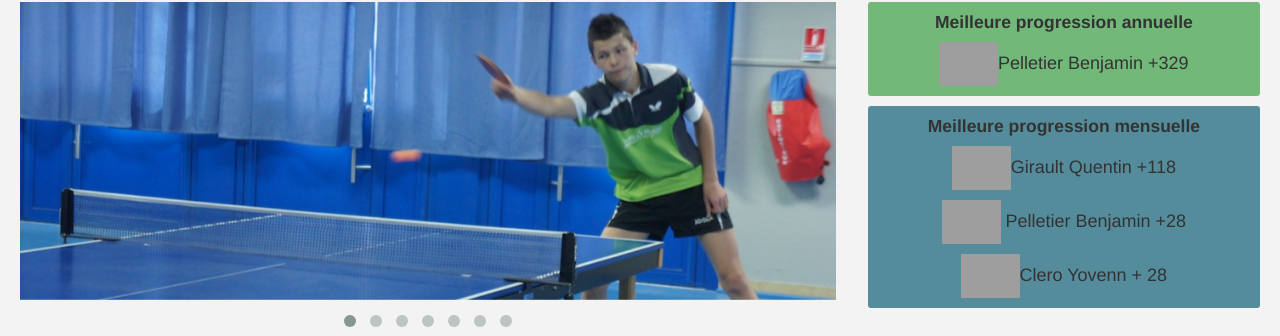
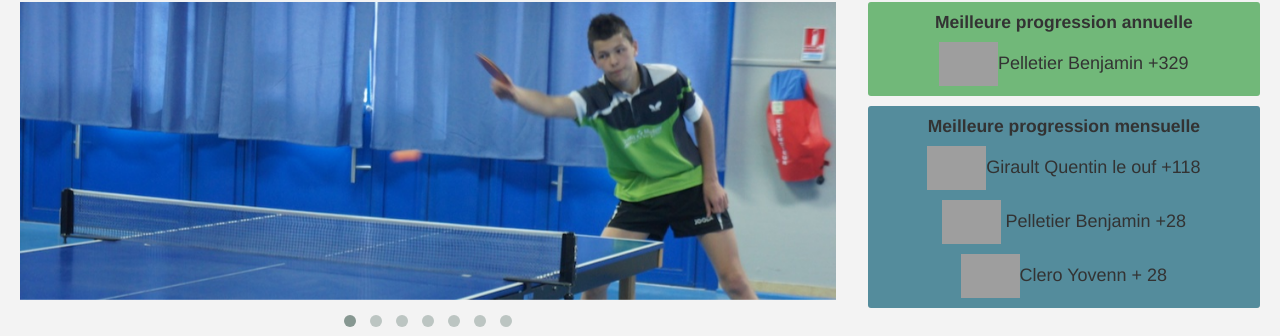
Before and after one commit to manleouf/sitePing, a PHP site: page / in a window 1280 px wide. Shown: the part 288-624 px from the top of the page. Run offline with PHP 8.4, Linux system fonts and the light colour scheme; some libraries are stand-ins or nearby versions; grey boxes are pictures that could not be loaded.

Commit message:
test
tet

```diff
--- a/index.php
+++ b/index.php
@@ -38,7 +38,7 @@
 
         <aside id="progmensuelle" class="span4">
             <h4>Meilleure progression mensuelle</h4>
-            <p><img alt="trophée" src="img/coupe1.png" width="15%;">Girault Quentin +118</p>
+            <p><img alt="trophée" src="img/coupe1.png" width="15%;">Girault Quentin le ouf +118</p>
             <p><img alt="trophée" src="img/coupe2.png" width="15%;"> Pelletier Benjamin +28</p>
             <p><img alt="trophée" src="img/coupe3.png" width="15%;">Clero Yovenn  + 28</p>
         </aside>
```
